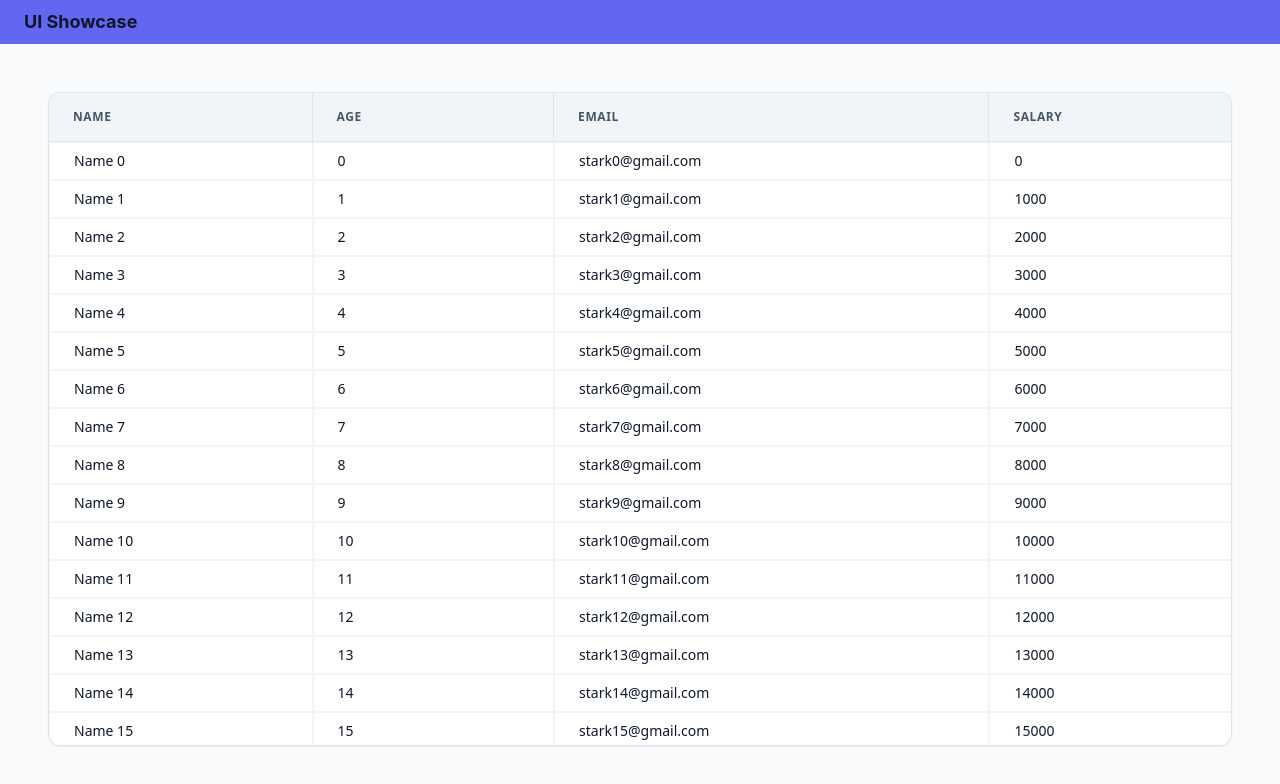
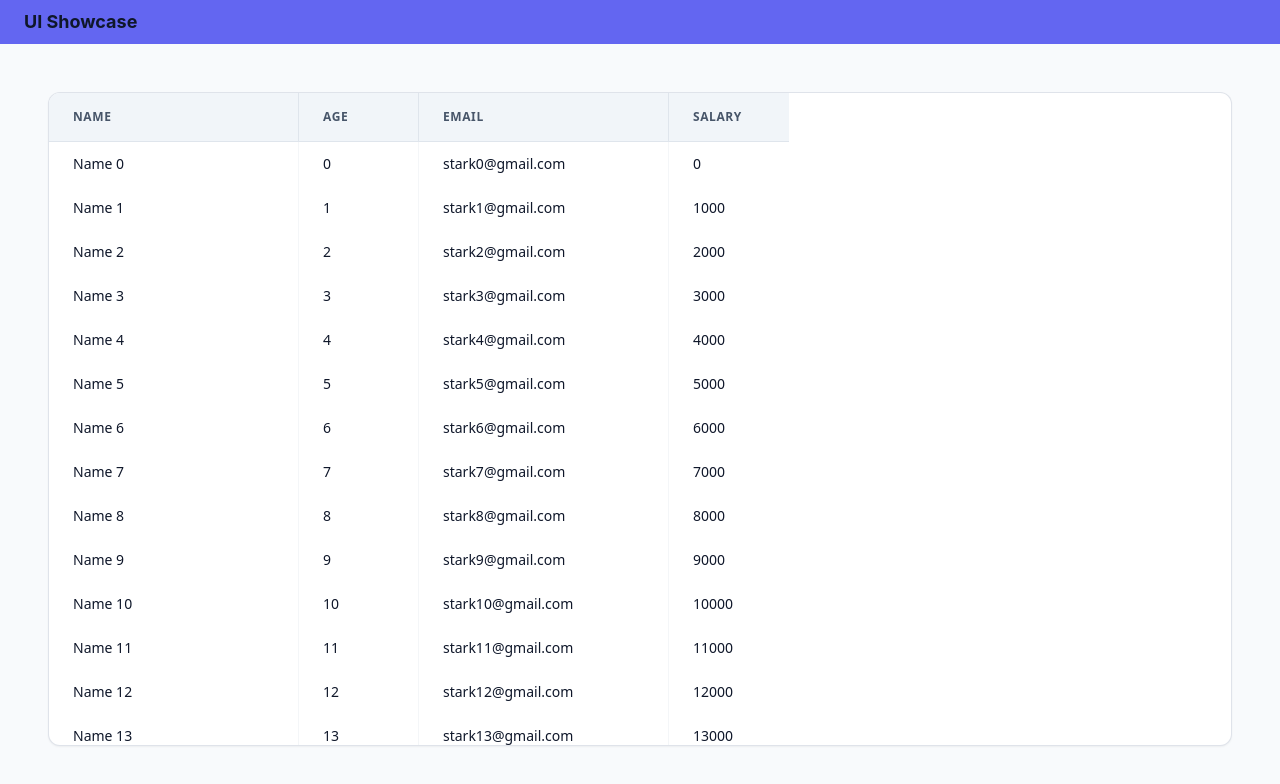
Before and after one commit to esurajpandey/edu-platform-frontend, a Next.js app: page /show-case in a window 1280 px wide. Shown: the top 784 px of the page. Built offline with nearby package versions, Linux system fonts and the light colour scheme; no server answers.

Commit message:
Resizing column grid implemented

```diff
--- a/src/app/(ui)/show-case/page.tsx
+++ b/src/app/(ui)/show-case/page.tsx
@@ -45,28 +45,28 @@ export default function ShowCasePage() {
       field: 'name',
       type: GRID_COLUMN_TYPE.STRING,
       label: 'Name',
-      width: 100,
+      width: 250,
       editable: true,
     },
     {
       field: 'age',
       type: GRID_COLUMN_TYPE.NUMBER,
       label: 'Age',
-      width: 100,
+      width: 120,
       editable: false,
     },
     {
       field: 'email',
       type: GRID_COLUMN_TYPE.STRING,
       label: 'Email',
-      width: 100,
+      width: 250,
       editable: true,
     },
     {
       field: 'salary',
       type: GRID_COLUMN_TYPE.NUMBER,
       label: 'Salary',
-      width: 100,
+      width: 120,
       editable: true,
     },
   ];
--- a/src/components/ui/DataGrid/index.tsx
+++ b/src/components/ui/DataGrid/index.tsx
@@ -10,18 +10,31 @@ const DataGrid = ({ header = [], dataset = [], isLoading = false }: GridProps) =
   const table = useReactTable({
     data,
     columns,
+    enableColumnResizing: true,
+    columnResizeMode: 'onChange', // 'onChange' for ultra-smooth real-time resizing
     getCoreRowModel: getCoreRowModel(),
   });
 
-  if (isLoading) return <div className="p-10 text-center text-textMuted">Loading...</div>;
+  if (isLoading)
+    return (
+      <div className="p-10 text-center text-textMuted font-medium animate-pulse">Loading...</div>
+    );
 
   return (
     <div className="w-full h-full p-4 bg-base">
       <div className="h-full flex flex-col overflow-hidden border border-textMuted/30 rounded-xl shadow-sm bg-surface">
-        <div className="flex-grow overflow-y-auto overflow-x-auto relative">
+        {/* Main Scroll Container:
+          - overflow-auto handles both vertical and horizontal scroll
+        */}
+        <div className="flex-grow overflow-auto relative custom-scrollbar">
           <table
             style={{
-              width: '100%',
+              /* CRITICAL FOR PRECISION:
+                - table.getCenterTotalSize() provides the exact pixel sum of all columns.
+                - This ensures horizontal scroll triggers correctly when columns expand.
+              */
+              width: table.getCenterTotalSize(),
+              tableLayout: 'fixed',
               borderCollapse: 'separate',
               borderSpacing: 0,
             }}
@@ -30,17 +43,35 @@ const DataGrid = ({ header = [], dataset = [], isLoading = false }: GridProps) =
             <thead className="sticky top-0 z-30">
               {table.getHeaderGroups().map((headerGroup) => (
                 <tr key={headerGroup.id}>
-                  {headerGroup.headers.map((header) => (
+                  {headerGroup.headers.map((header) => {
+                    return (
                       <th
                         key={header.id}
-                      style={{ width: `${header.getSize()}px` }}
+                        style={{
+                          width: header.getSize(), // Returns pixel value
+                          position: 'relative',
+                        }}
                         className="px-6 py-4 text-xs font-bold uppercase tracking-wider text-textLight border-b border-r border-textMuted/20 last:border-r-0 bg-surfaceSoft shadow-[0_1px_0_0_rgba(var(--color-text-muted),0.1)]"
                       >
+                        <div className="truncate">
                           {header?.isPlaceholder
                             ? null
                             : flexRender(header.column.columnDef.header, header.getContext())}
+                        </div>
+
+                        {/* Resize Handle */}
+                        {header.column.getCanResize() && (
+                          <div
+                            onMouseDown={header.getResizeHandler()}
+                            onTouchStart={header.getResizeHandler()}
+                            className={`absolute right-0 top-0 h-full w-1 cursor-col-resize select-none touch-none z-10
+                              hover:bg-primary/50 transition-colors
+                              ${header.column.getIsResizing() ? 'bg-primary w-1' : 'bg-transparent'}`}
+                          />
+                        )}
                       </th>
-                  ))}
+                    );
+                  })}
                 </tr>
               ))}
             </thead>
@@ -51,22 +82,28 @@ const DataGrid = ({ header = [], dataset = [], isLoading = false }: GridProps) =
                   key={row.id}
                   className="hover:bg-primaryLight/5 transition-colors duration-150 group"
                 >
-                  {row.getVisibleCells().map((cell) => (
+                  {row.getVisibleCells().map((cell) => {
+                    return (
                       <td
                         key={cell.id}
-                      style={{ width: `${cell.column.getSize()}px` }}
-                      className="px-6 py-2 text-sm text-text border border-surfaceSoft last:border-r-0 whitespace-nowrap overflow-hidden text-ellipsis"
+                        style={{
+                          width: cell.column.getSize(),
+                        }}
+                        className="px-6 py-3 text-sm text-text border-r border-textMuted/10 last:border-r-0 whitespace-nowrap overflow-hidden text-ellipsis"
                       >
                         {flexRender(cell.column.columnDef.cell, cell.getContext())}
                       </td>
-                  ))}
+                    );
+                  })}
                 </tr>
               ))}
             </tbody>
           </table>
 
           {data.length === 0 && (
-            <div className="py-20 text-center text-textMuted italic text-sm">No records found.</div>
+            <div className="py-20 text-center text-textMuted italic text-sm bg-surface">
+              No records found.
+            </div>
           )}
         </div>
       </div>
```
Lines whose indentation alone changed are shown as unchanged.
